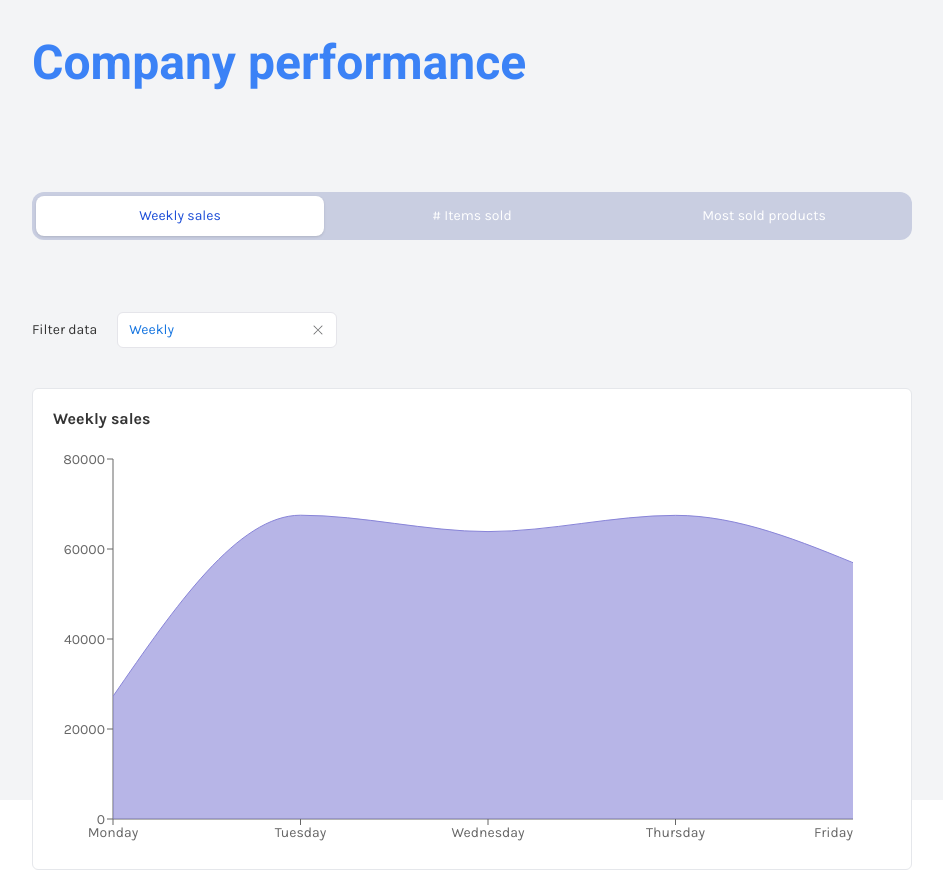
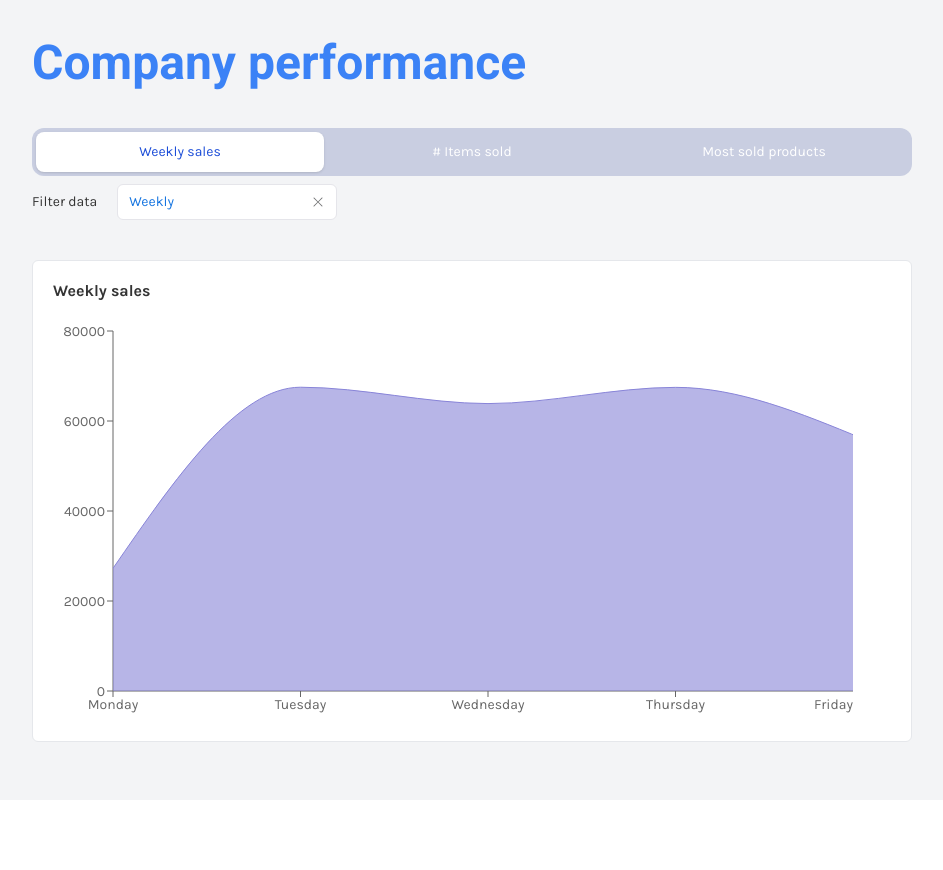
Before and after one commit to julita25/analytics-website, a Next.js app: page / in a window 1280 px wide. Shown: the whole page, without its empty margins (168-1111 px from the left). After the commit the page ends 800 px from the top, so only its background shows below. Built offline with nearby package versions, Linux system fonts and the light colour scheme.

Commit message:
add full width to tabs

```diff
--- a/components/Tabs.jsx
+++ b/components/Tabs.jsx
@@ -12,7 +12,7 @@ const Tabs = ({ onChange }) => {
   };
 
   return (
-    <div className="px-2 py-16 sm:px-0">
+    <div className="w-full px-2 sm:px-0">
       <Tab.Group>
         <Tab.List className="flex space-x-1 rounded-xl bg-blue-900/20 p-1">
           {tabSections.map((tab) => (
```
